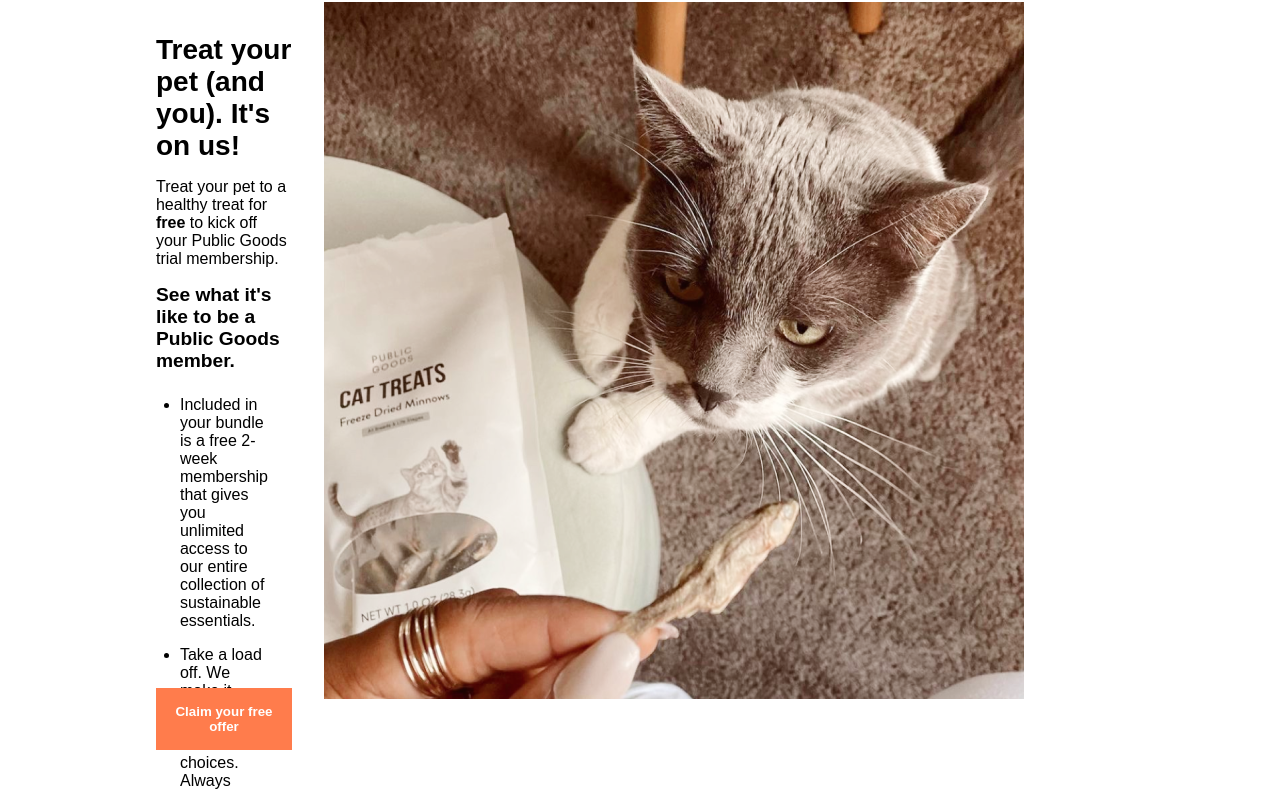
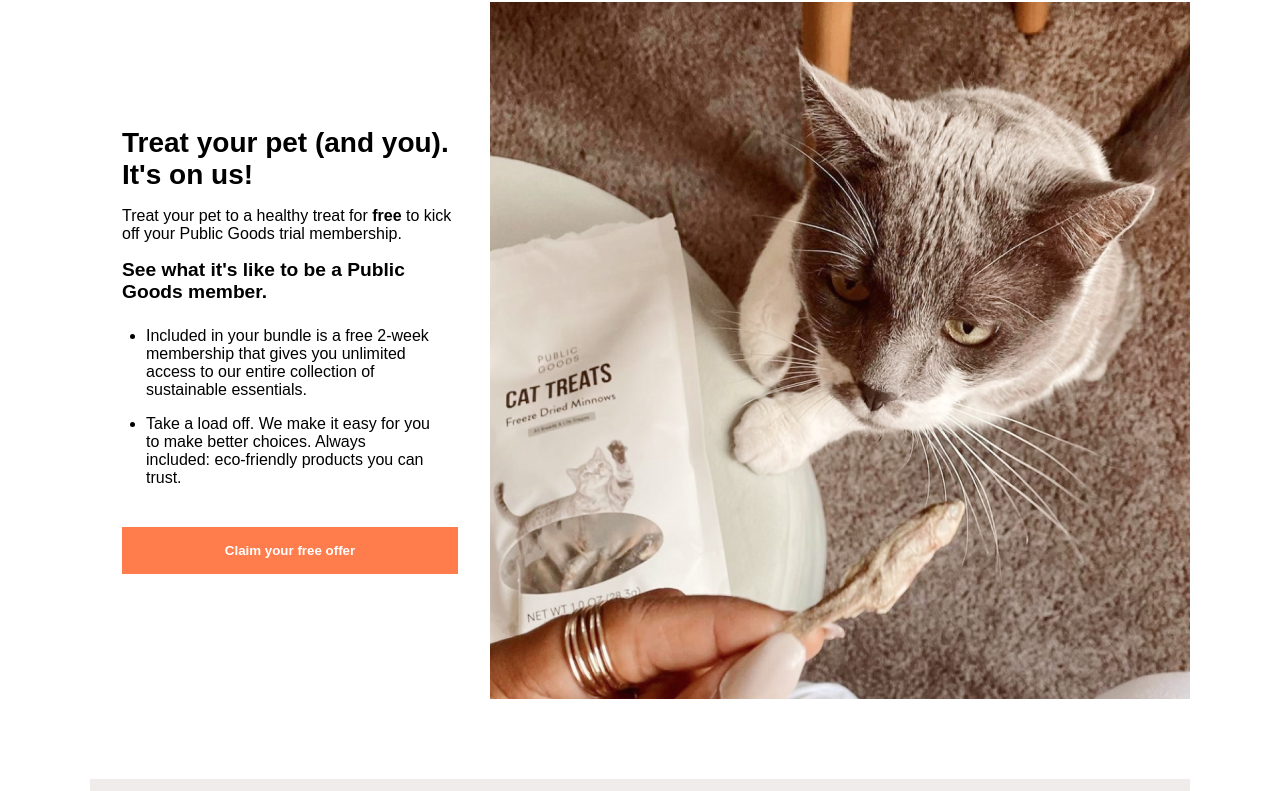
Before and after one commit to dctablac/cat-treat-test, a plain HTML site: page index.html in a window 1280 px wide. Shown: the part 50-841 px from the top of the page. Drawn offline with Linux system fonts and the light colour scheme.

Commit message:
Finished mobile layout

```diff
--- a/css/styles.css
+++ b/css/styles.css
@@ -30,18 +30,8 @@
 .row-2,
 .row-3 {
     display: flex;
+    flex-direction: column;
 }
-
-.row-1 {
-    flex-direction: row-reverse;
-    margin-bottom: 5rem;
-}
-
-.row-3 {
-    margin-bottom: 5rem;
-}
-
-
 
 /* Nav Styles */
 
@@ -140,7 +130,7 @@
     display: flex;
     flex-direction: column;
     justify-content: center;
-    padding: 7rem;
+    padding: 2rem;
 }
 
 .membership-description h2 {
@@ -195,8 +185,17 @@
         display: flex;
         justify-content: center;
     }
+    .row-1,
+    .row-2,
+    .row-3 {
+        flex-direction: row;
+    }
+    .row-1 {
+        margin-bottom: 5rem;
+    }
     #content {
         width: 60%;
+        min-width: 1100px;
     }
     .desktop-display {
         display: block;
@@ -204,4 +203,13 @@
     .mobile-display {
         display: none;
     }
+    .row-1 {
+        flex-direction: row-reverse;
+    }
+    .row-3 {
+        margin-bottom: 5rem;
+    }
+    .membership-description {
+        padding: 7rem;
+    }
 }
--- a/index.html
+++ b/index.html
@@ -28,10 +28,8 @@
         </nav>
 
         <section class="row-1">
-            <div class="row-1-image-container">
-                <img class="cat-wanting-treat-img mobile-display" src="assets/cat_image1_mobile.png" alt="cat_wanting_treat">
-                <img id="cat-wanting-treat-desktop" class="cat-wanting-treat-img desktop-display" src="assets/cat_image1_desktop.png" alt="cat_wanting_treat">
-            </div>
+            <img class="cat-wanting-treat-img mobile-display" src="assets/cat_image1_mobile.png" alt="cat_wanting_treat">
+            <img class="cat-wanting-treat-img desktop-display" src="assets/cat_image1_desktop.png" alt="cat_wanting_treat">
 
             <section class="free-trial-content">
                 <h1>Treat your pet (and you). It's on us!</h1>
@@ -71,7 +69,8 @@
         </section>
 
         <section class="row-3">
-            <img class="cat-high-five-img" src="assets/cat_image2_desktop.png" alt="cat_high_five">
+            <img class="cat-high-five-img desktop-display" src="assets/cat_image2_desktop.png" alt="cat_high_five">
+            <img class="cat-high-five-img mobile-display" src="assets/cat_image2_mobile.png" alt="cat_high_five">
 
             <section class="membership-description">
                 <h2>PET-APPROVED</h2>
```
